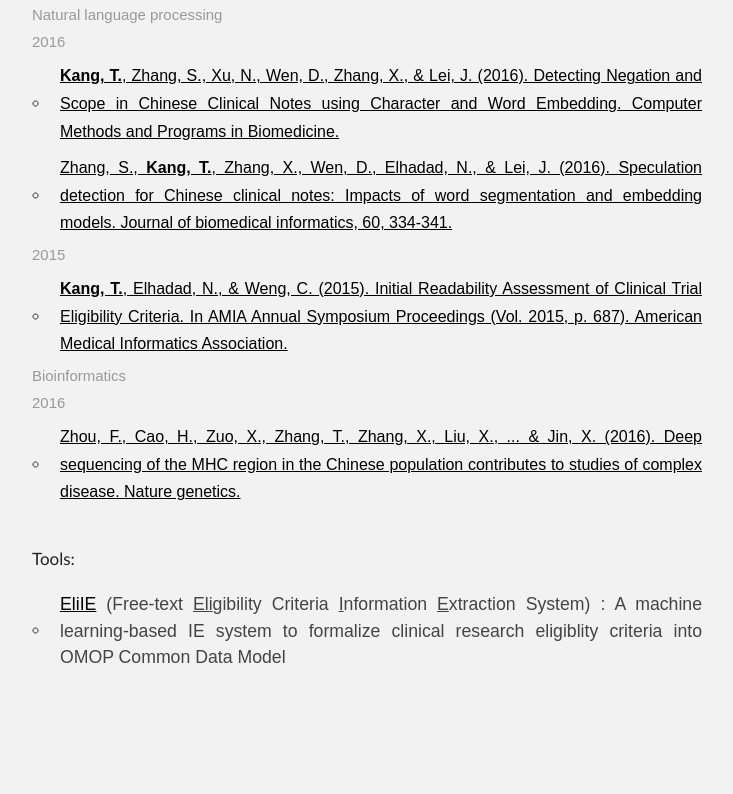
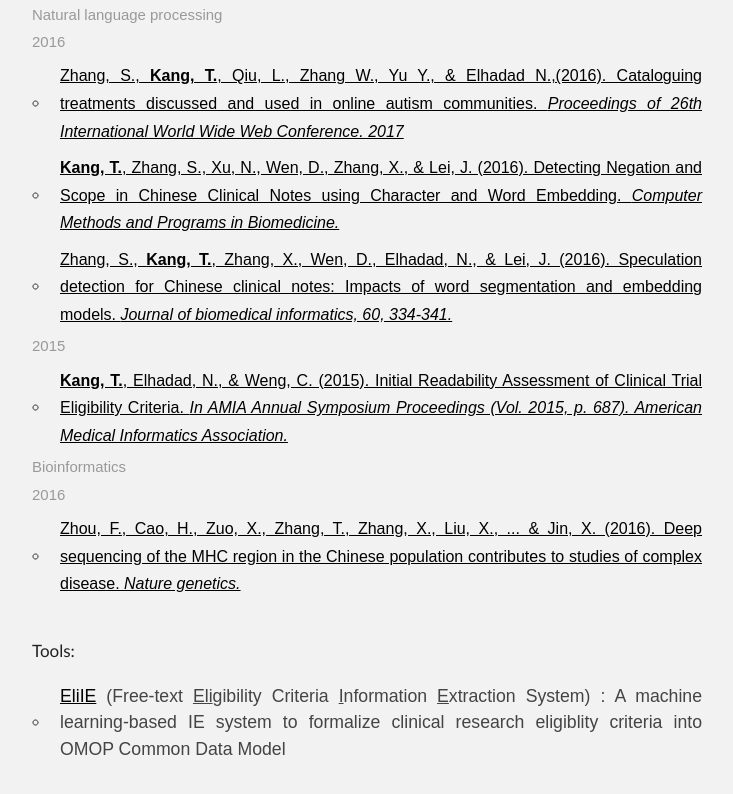
Before and after one commit to Tian312/Tian312.github.io, a plain HTML site: page research.html in a window 1280 px wide. Shown: the part 975-1769 px from the top of the page, without its empty margins (133-866 px from the left). Before the commit the page ends 1718 px from the top, so only its background shows below. Drawn offline with Linux system fonts and the light colour scheme; a web font is replaced by a local one.

Commit message:
update publication

```diff
--- a/research.html
+++ b/research.html
@@ -58,20 +58,24 @@
         <h4>Natural language processing </h4>
         <h4>2016</h4>
         <ul>
-            <li> <font size="3px"><a href="http://www.sciencedirect.com/science/article/pii/S0169260716308380"><b>Kang, T.</b>, Zhang, S., Xu, N., Wen, D., Zhang, X., & Lei, J. (2016). Detecting Negation and Scope in Chinese Clinical Notes using Character and Word Embedding. Computer Methods and Programs in Biomedicine. </a></font></li>
+            <li> <font size="3px"><a href="">Zhang, S., <b>Kang, T.</b>, Qiu, L., Zhang W., Yu Y., & Elhadad N.,(2016). Cataloguing treatments discussed and used in online autism communities. <I>Proceedings of 26th International World Wide Web Conference. 2017 </I> </a></font></li>
                 </ul>
                 <ul>
-        <li> <font size="3px"><a href="http://nlp.hivefire.com/articles/share/55827/">Zhang, S., <b>Kang, T.</b>, Zhang, X., Wen, D., Elhadad, N., & Lei, J. (2016). Speculation detection for Chinese clinical notes: Impacts of word segmentation and embedding models. Journal of biomedical informatics, 60, 334-341. </a></font></li>
+                <ul>
+            <li> <font size="3px"><a href="http://www.sciencedirect.com/science/article/pii/S0169260716308380"><b>Kang, T.</b>, Zhang, S., Xu, N., Wen, D., Zhang, X., & Lei, J. (2016). Detecting Negation and Scope in Chinese Clinical Notes using Character and Word Embedding. <I>Computer Methods and Programs in Biomedicine.</I> </a></font></li>
+                </ul>
+        <ul>
+            <li><font size="3px"><a href="http://nlp.hivefire.com/articles/share/55827/">Zhang, S., <b>Kang, T.</b>, Zhang, X., Wen, D., Elhadad, N., & Lei, J. (2016). Speculation detection for Chinese clinical notes: Impacts of word segmentation and embedding models. <I>Journal of biomedical informatics, 60, 334-341. </I></a></font></li>
         </ul>
         <h4>2015</h4>
         <ul>
-         <li> <font size="3px"><a href="http://www.ncbi.nlm.nih.gov/pmc/articles/PMC4765646/"><b>Kang, T.</b>, Elhadad, N., & Weng, C. (2015). Initial Readability Assessment of Clinical Trial Eligibility Criteria. In AMIA Annual Symposium Proceedings (Vol. 2015, p. 687). American Medical Informatics Association. </a></font></li>
+         <li> <font size="3px"><a href="http://www.ncbi.nlm.nih.gov/pmc/articles/PMC4765646/"><b>Kang, T.</b>, Elhadad, N., & Weng, C. (2015). Initial Readability Assessment of Clinical Trial Eligibility Criteria. <I>In AMIA Annual Symposium Proceedings (Vol. 2015, p. 687). American Medical Informatics Association. </I></a></font></li>
         </ul>
         <h4>Bioinformatics</h4>
         <h4>2016</h4>
 
         <ul>
-        <li><font size="3px"><a href="http://www.nature.com/ng/journal/v48/n7/full/ng.3576.html">Zhou, F., Cao, H., Zuo, X., Zhang, T., Zhang, X., Liu, X., ... & Jin, X. (2016). Deep sequencing of the MHC region in the Chinese population contributes to studies of complex disease. Nature genetics.</a></font></li>
+        <li><font size="3px"><a href="http://www.nature.com/ng/journal/v48/n7/full/ng.3576.html">Zhou, F., Cao, H., Zuo, X., Zhang, T., Zhang, X., Liu, X., ... & Jin, X. (2016). Deep sequencing of the MHC region in the Chinese population contributes to studies of complex disease. <I>Nature genetics.</I></a></font></li>
 
         </ul>
         <p></p>
```
